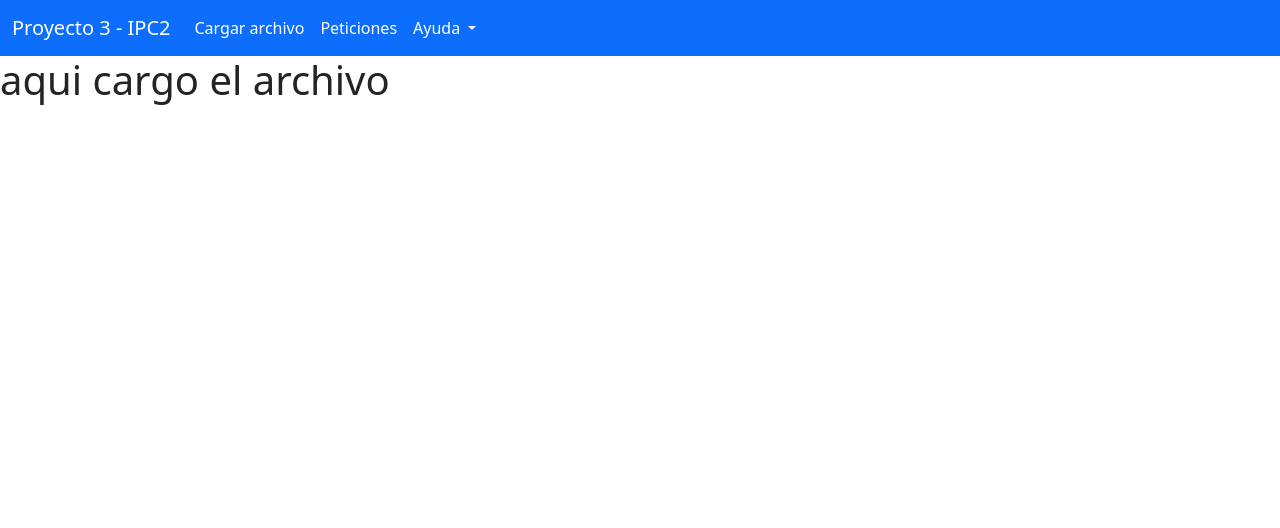
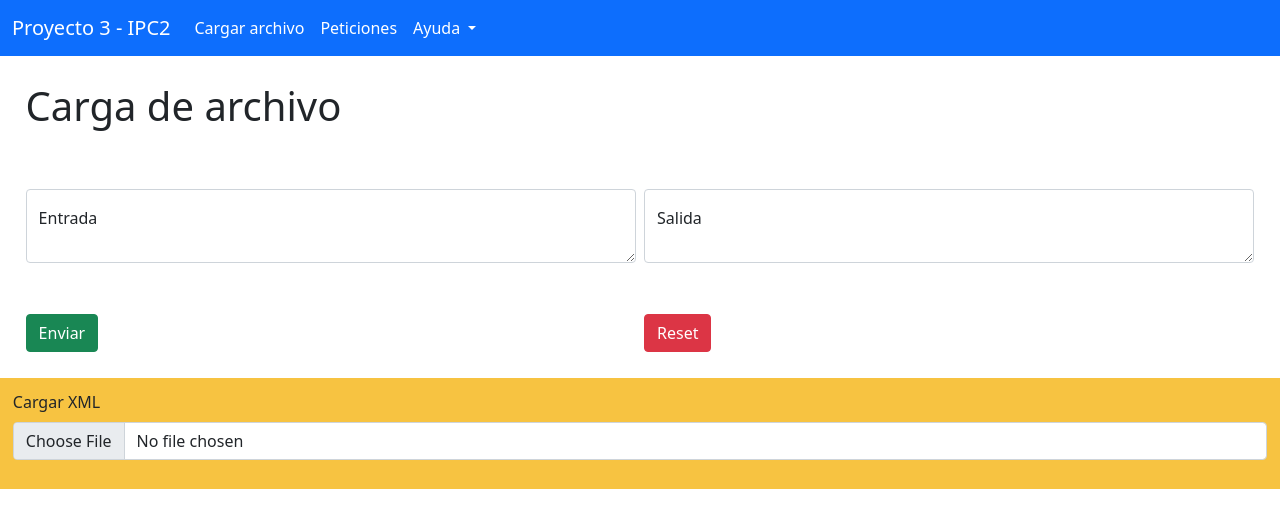
Before and after one commit to Luismmo/IPC2_Proyecto3_201701059, a Django app: page / in a window 1280 px wide. Shown: the top 528 px of the page. Run offline with Django 3.2, Linux system fonts and the light colour scheme.

Commit message:
pagina home

```diff
--- a/AplicacionAPI/AplicacionAPI/urls.py
+++ b/AplicacionAPI/AplicacionAPI/urls.py
@@ -19,5 +19,5 @@ from django.urls import path, include
 urlpatterns = [
     path('admin/', admin.site.urls),
     path('', include('application.urls')),
-    path('/peticiones/', include('application.urls')),
+
 ]
--- /dev/null
+++ b/AplicacionAPI/application/static/application/css/home.css
@@ -0,0 +1,22 @@
+.textareas {
+    padding: 2% !important;
+}
+
+.contenedorB {
+    padding: 2% !important;
+}
+
+.textareaaa {
+    height: 90% !important;
+}
+
+.labelInput {
+    padding: 1% !important;
+    background-color: #f7c341 !important;
+}
+
+.h11 {
+    justify-content: center !important;
+    align-items: center !important;
+    padding: 2%;
+}
--- a/AplicacionAPI/application/templates/application/base.html
+++ b/AplicacionAPI/application/templates/application/base.html
@@ -5,11 +5,11 @@
 <head>
     <meta charset="utf-8">
     <meta http-equiv="X-UA-Compatible" content="IE=edge">
-    <title></title>
+    <title>Proyecto 3 - IPC2</title>
     <meta name="description" content="">
     <meta name="viewport" content="width=device-width, initial-scale=1">
     <link rel="stylesheet" href="">
-    <link href="https://cdn.jsdelivr.net/npm/bootstrap@5.0.0/dist/css/bootstrap.min.css" rel="stylesheet" integrity="sha384-wEmeIV1mKuiNpC+IOBjI7aAzPcEZeedi5yW5f2yOq55WWLwNGmvvx4Um1vskeMj0" crossorigin="anonymous">
+    <link href="https://cdn.jsdelivr.net/npm/bootstrap@5.0.0/dist/css/bootstrap.min.css" rel="stylesheet" integrity="sha384-wEmeIV1mKuiNpC+IOBjI7aAzPcEZeedi5yW5f2yOq55WWLwNGmvvx4Um1vskeMj0" crossorigin="anonymous"> {% block css %} {% endblock %}
 </head>
 
 <body>
@@ -33,7 +33,7 @@
                     </a>
                         <ul class="dropdown-menu" aria-labelledby="navbarScrollingDropdown">
                             <li><a class="dropdown-item" href="{% url 'informacion' %}">Información del desarrollador</a></li>
-                            <li><a class="dropdown-item" href="#">Documentación del software</a></li>
+                            <li><a class="dropdown-item" href="{% static 'application/img/201701059_ArticuloEnsayo.pdf' %}" target="_blank">Documentación del software</a></li>
                         </ul>
                     </li>
                 </ul>
--- a/AplicacionAPI/application/templates/application/home.html
+++ b/AplicacionAPI/application/templates/application/home.html
@@ -1,3 +1,40 @@
-{% extends 'application/base.html' %} {% load static %} {% block contenido %}
-<h1>aqui cargo el archivo</h1>
+{% extends 'application/base.html' %} {% load static %}{% block css %}
+<link rel="stylesheet" href="{% static 'application/css/home.css' %}"> {% endblock %} {% block contenido %}
+<div class="h11">
+    <h1>Carga de archivo</h1>
+</div>
+
+<div class="g-2 row textareas">
+    <div class="col-md">
+        <div class="form-floating">
+            <textarea class="form-control textareaaa" placeholder="Vista previa del XML cargado" id="floatingTextarea"></textarea>
+            <label for="floatingTextarea">Entrada</label>
+        </div>
+    </div>
+
+    <div class="col-md">
+        <div class="form-floating">
+            <textarea class="form-control textareaaa" placeholder="Vista previa del XML cargado" id="floatingTextarea"></textarea>
+            <label for="floatingTextarea">Salida</label>
+        </div>
+    </div>
+
+</div>
+<div class="contenedorB">
+    <div class="g-2 row">
+        <div class="col-md">
+            <button type="button" class="btn btn-success">Enviar</button>
+        </div>
+        <div class="col-md">
+            <button type="button" class="btn btn-danger">Reset</button>
+        </div>
+    </div>
+</div>
+<div class="labelInput">
+    <div class="mb-3 ">
+        <label for="formFile" class="form-label ">Cargar XML</label>
+        <input class="form-control " type="file" id="formFile">
+    </div>
+</div>
+
 {% endblock %}
```
Also changed, not shown: AplicacionAPI/application/static/application/css/estilos.css (+31 -0 lines), AplicacionAPI/application/templates/application/informacion.html (+21 -2 lines), 2 other files.
